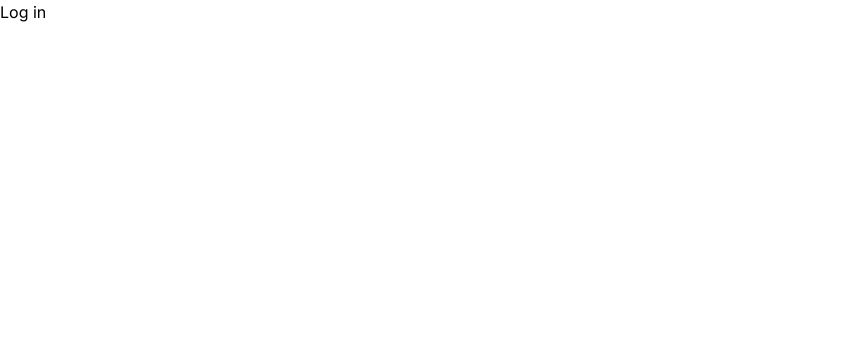
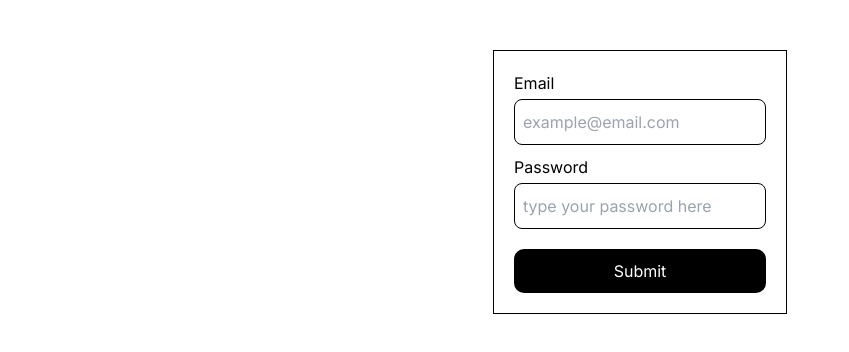
Before and after one commit to robertmedinasb/travel-book, a Next.js app: page /log-in in a window 1280 px wide. Shown: the top 352 px of the page, without its empty margins (0-849 px from the left). Built offline with nearby package versions, Linux system fonts and the light colour scheme.

Commit message:
feat: create sign-in form component

```diff
--- a/package.json
+++ b/package.json
@@ -19,6 +19,8 @@
     "postcss": "8.4.24",
     "react": "18.2.0",
     "react-dom": "18.2.0",
+    "react-hook-form": "^7.44.2",
+    "sass": "^1.62.1",
     "tailwindcss": "3.3.2",
     "typescript": "5.0.4"
   }
--- a/src/app/log-in/page.tsx
+++ b/src/app/log-in/page.tsx
@@ -1,3 +1,5 @@
+import { LogInForm } from '@/components/LogInForm/LogInForm';
+
 export default function LogIn() {
-  return <>Log in</>
+  return <LogInForm />;
 }
--- /dev/null
+++ b/src/components/LogInForm/LogInForm.tsx
@@ -0,0 +1,23 @@
+'use client';
+
+import { useLoginForm } from './state/useLoginForm';
+import { TextField } from '../TextField/TextField';
+import loginFormStyles from './styles/LoginForm.module.scss';
+
+export const LogInForm = () => {
+  const { form, handleSubmit } = useLoginForm();
+
+  return (
+    <form className={loginFormStyles.form} onSubmit={handleSubmit}>
+      <TextField id="email" placeholder="example@email.com" title="Email" />
+      <TextField
+        id="password"
+        placeholder="type your password here"
+        title="Password"
+      />
+      <button type="submit" className={loginFormStyles.submitButton}>
+        Submit
+      </button>
+    </form>
+  );
+};
--- /dev/null
+++ b/src/components/LogInForm/state/useLoginForm.ts
@@ -0,0 +1,25 @@
+import { useState } from 'react';
+import { UseFormReturn, useForm } from 'react-hook-form';
+
+interface LoginForm {
+  email: string;
+  password: string;
+}
+
+interface UseLoginFormState {
+  form: UseFormReturn<LoginForm>;
+  handleSubmit: () => void;
+}
+
+export const useLoginForm = (): UseLoginFormState => {
+  const form = useForm<LoginForm>({
+    mode: 'onBlur',
+    reValidateMode: 'onBlur',
+  });
+
+  const handleSubmit = form.handleSubmit(async (data) => {
+    console.log({ data });
+  });
+
+  return { form, handleSubmit };
+};
--- /dev/null
+++ b/src/components/LogInForm/styles/LoginForm.module.scss
@@ -0,0 +1,20 @@
+.form {
+  width: fit-content;
+  margin: 50px auto;
+  min-width: 250px;
+  border: 1px solid #000000;
+  display: flex;
+  flex-direction: column;
+  align-items: center;
+  gap: 10px;
+  padding: 20px;
+}
+
+.submitButton{
+  color: #ffffff;
+  background: #000000;
+  padding: 10px;
+  width: 100%;
+  border-radius: 10px;
+  margin-top: 10px;
+}
--- /dev/null
+++ b/src/components/TextField/TextField.tsx
@@ -0,0 +1,17 @@
+import { FC } from 'react';
+import textFieldStyles from './styles/TextField.module.scss';
+
+interface TextFieldProps {
+  placeholder: string;
+  id: string;
+  title: string;
+}
+
+export const TextField: FC<Partial<TextFieldProps>> = (props) => {
+  return (
+    <div className="flex flex-col gap-1 w-full">
+      <label htmlFor={props.id}>{props.title}</label>
+      <input {...props} className={textFieldStyles.textField} type="text" />
+    </div>
+  );
+};
--- /dev/null
+++ b/src/components/TextField/styles/TextField.module.scss
@@ -0,0 +1,6 @@
+.textField {
+  padding: 10px 8px;
+  border: 1px solid #000000;
+  border-radius: 8px;
+  width: 100%;
+}
```
Also changed, not shown: 2 other files (tests, documents, lock files or other folders).
